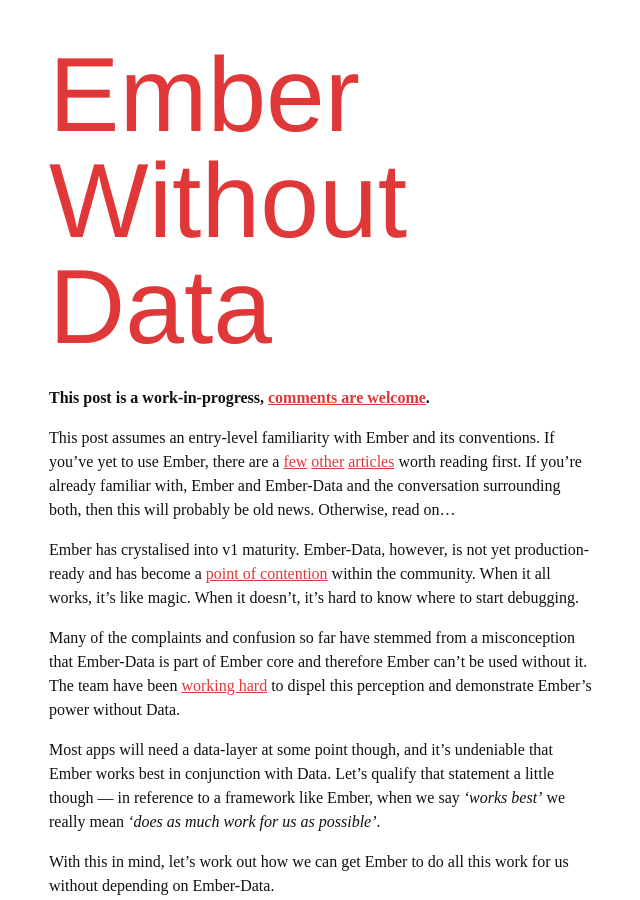
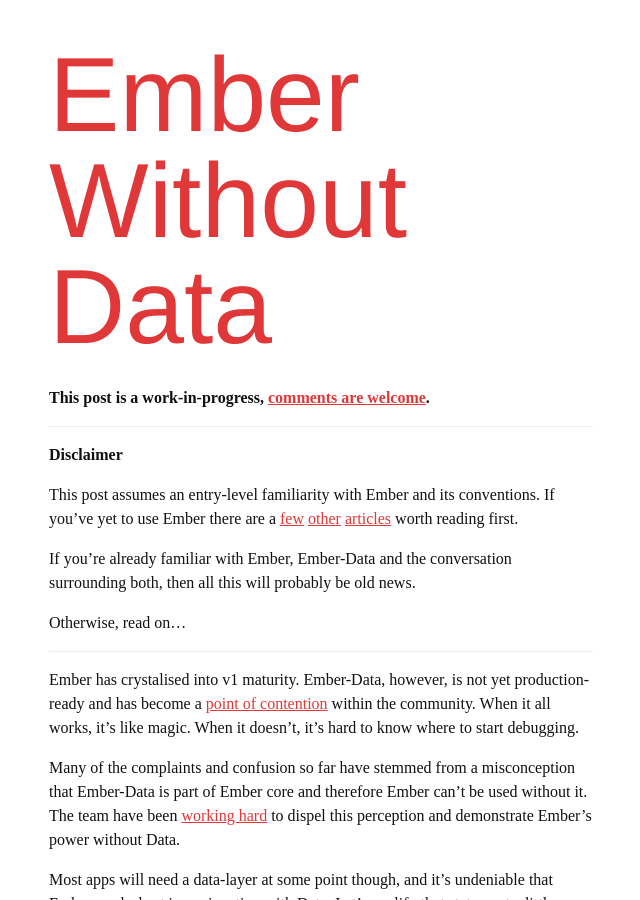
Before and after one commit to jgwhite/jgwhite.github.io, a Jekyll site: the page built from _posts/2013-04-29-ember-without-data.md, in a window 1280 px wide and 900 px high. Shown: the whole window, without its empty margins (319-959 px from the left). Built offline with Jekyll 4.4.1, drawn with Linux system fonts in a browser that asks for light colours; some web fonts are replaced; Markdown is read by kramdown in place of the engine named in the settings; some of the changed text lies outside the part shown.

Commit message:
Progress Ember Without Data

```diff
--- a/_posts/2013-04-29-ember-without-data.md
+++ b/_posts/2013-04-29-ember-without-data.md
@@ -5,12 +5,20 @@
 
 **This post is a work-in-progress, [comments are welcome][0].**
 
+---
+
+## Disclaimer
+
 This post assumes an entry-level familiarity with Ember and its
-conventions. If you’ve yet to use Ember, there are a [few][1]
-[other][2] [articles][3] worth reading first. If you’re already
-familiar with, Ember and Ember-Data and the conversation
-surrounding both, then this will probably be old news.
+conventions. If you’ve yet to use Ember there are a [few][1]
+[other][2] [articles][3] worth reading first.
+
+If you’re already familiar with Ember, Ember-Data and the conversation
+surrounding both, then all this will probably be old news.
+
 Otherwise, read on…
+
+---
 
 Ember has crystalised into v1 maturity. Ember-Data, however, is not
 yet production-ready and has become a [point of contention][4] within
@@ -30,6 +38,8 @@
 
 With this in mind, let’s work out how we can get Ember to do all this
 work for us without depending on Ember-Data.
+
+---
 
 ## Don’t Fear The Router
 
@@ -104,6 +114,8 @@
 With this in place, our app is now wired up to display all
 records in `App.Record.DATA`, and fetch a particular record by `id`.
 
+---
+
 ## The Real World
 
 A static set of records is only going to be useful for a while.
@@ -225,9 +237,9 @@
   learning from frameworks even if you don’t end up using them
 
 [0]: https://github.com/jgwhite/jgwhite.github.com/issues
-[1]: TODO
-[2]: TODO
-[3]: TODO
+[1]: #TODO
+[2]: #TODO
+[3]: #TODO
 [4]: http://discuss.emberjs.com/t/ember-data-endless-frustration/893
 [5]: http://emberjs.com/blog/2013/03/22/stabilizing-ember-data.html
 [6]: https://www.google.co.uk/search?q=object+materialization
```
Also changed, not shown: other parts of _posts/2013-04-29-ember-without-data.md (+1 -1 lines).
